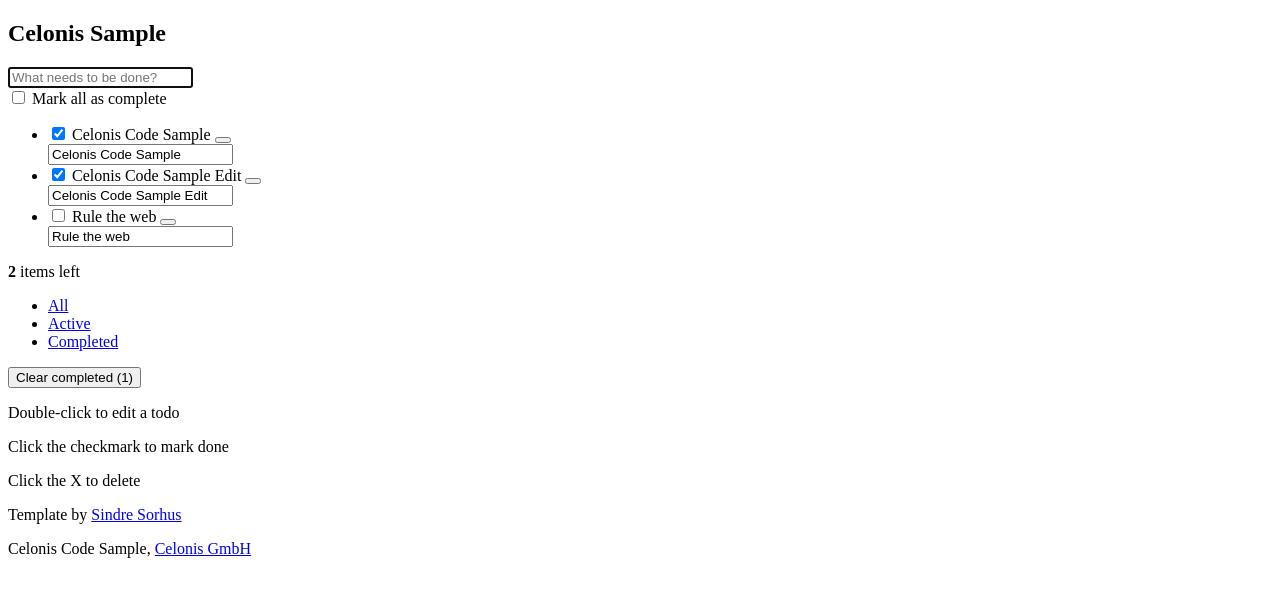
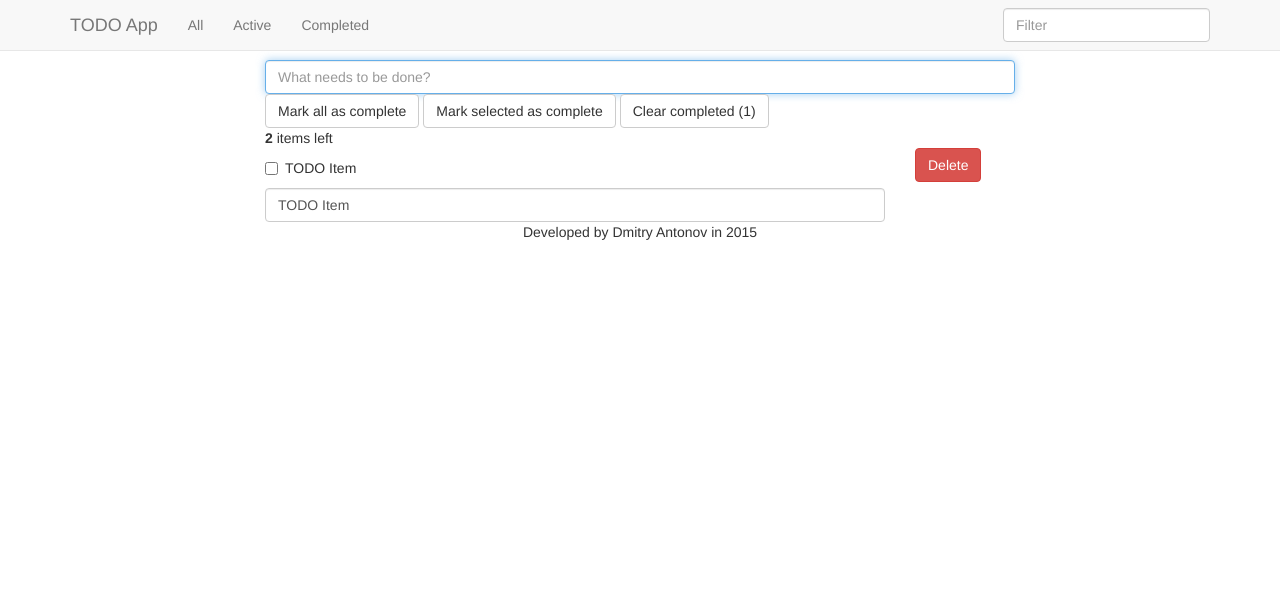
Before and after one commit to dimadesu/todo-app-angular, a website: page index.html in a window 1280 px wide. Drawn offline with nearby package versions, Linux system fonts and the light colour scheme; some packages are replaced by stand-ins of ours; a script that the page names is missing.

Commit message:
Added main JS libs. Rewritten html for bootstrap. Ajax error handling

```diff
--- a/css/app.css
+++ b/css/app.css
@@ -1 +1,3 @@
-/* base.css overrides */
+body {
+    padding-top: 60px;
+}
--- a/index.html
+++ b/index.html
@@ -1,79 +1,112 @@
 <!doctype html>
-<html lang="en">
+<html lang="en" ng-app="todo">
 <head>
 	<meta charset="utf-8">
-		<title>Celonis Code Sample • TodoMVC</title>
-		<link rel="stylesheet" href="bower_components/todomvc-common/base.css">
+	<title>TODO App Angular</title>
+	<link rel="stylesheet" href="bower_components/bootstrap/dist/css/bootstrap.css">
+	<!--<link rel="stylesheet" href="bower_components/todomvc-common/base.css">-->
 	<!-- CSS overrides - remove if you don't need it -->
 	<link rel="stylesheet" href="css/app.css">
+	<!-- Load Angular in head to prevent flash of view variables -->
+	<script src="bower_components/angular/angular.js"></script>
 </head>
 <body>
-		<section id="todoapp">
-			<header id="header">
-				<h1>Celonis Sample</h1>
-				<input id="new-todo" placeholder="What needs to be done?" autofocus>
-			</header>
+<nav class="navbar navbar-default navbar-fixed-top">
+	<div class="container">
+		<div class="navbar-header">
+			<button type="button" class="navbar-toggle collapsed" data-toggle="collapse" data-target="#bs-example-navbar-collapse-1">
+				<span class="sr-only">Toggle navigation</span>
+				<span class="icon-bar"></span>
+				<span class="icon-bar"></span>
+				<span class="icon-bar"></span>
+			</button>
+			<a class="navbar-brand" ui-sref="all">TODO App</a>
+		</div>
+		<div class="collapse navbar-collapse" id="bs-example-navbar-collapse-1">
+			<ul class="nav navbar-nav">
+				<li ui-sref-active="active"><a ui-sref="all">All</a></li>
+				<li ui-sref-active="active"><a ui-sref="active">Active</a></li>
+				<li ui-sref-active="active"><a ui-sref="completed">Completed</a></li>
+			</ul>
+			<form class="navbar-form navbar-right" role="search">
+				<div class="form-group">
+					<input
+						ng-model="search"
+						type="text"
+						class="form-control"
+						placeholder="Filter"/>
+				</div>
+			</form>
+		</div>
+	</div>
+</nav>
+<div class="container main-container">
+	<div class="row" ng-controller="AlertsCtrl">
+		<div class="col-xs-12" ng-if="alerts.length">
+			<alert ng-repeat="alert in alerts" type="{{alert.type}}" close="closeAlert($index)">{{alert.msg}}</alert>
+		</div>
+	</div>
+	<div class="row">
+		<div class="col-xs-8 col-xs-offset-2">
+			<ui-view></ui-view>
+			<div class="row">
+				<div class="col-xs-12">
+					<input class="form-control" placeholder="What needs to be done?" autofocus />
+				</div>
+			</div>
+			<div class="row">
+				<div class="col-xs-12">
+					<a class="btn btn-default">Mark all as complete</a>
+					<a class="btn btn-default">Mark selected as complete</a>
+					<!-- Hidden if no completed items are left ↓ -->
+					<a class="btn btn-default">Clear completed (1)</a>
+				</div>
+			</div>
+			<!-- This should hidden by default and shown when there are todos -->
+			<div class="row">
+				<div class="col-xs-12">
+					<!-- This should be `0 items left` by default -->
+					<strong>2</strong> items left
+				</div>
+			</div>
 			<!-- This section should be hidden by default and shown when there are todos -->
-			<section id="main">
-				<input id="toggle-all" type="checkbox">
-				<label for="toggle-all">Mark all as complete</label>
-				<ul id="todo-list">
+			<section>
 				<!-- These are here just to show the structure of the list items -->
 				<!-- List items should get the class `editing` when editing and `completed` when marked as completed -->
-					<li class="completed">
-						<div class="view">
-							<input class="toggle" type="checkbox" checked>
-							<label>Celonis Code Sample</label>
-							<button class="destroy"></button>
+				<div class="row">
+					<div class="col-xs-10">
+						<div class="checkbox">
+							<label>
+								<input type="checkbox" />
+								<span>
+									TODO Item
+								</span>
+							</label>
 						</div>
-						<input class="edit" value="Celonis Code Sample">
-					</li>
-                    <li class="editing">
-						<div class="view">
-							<input class="toggle" type="checkbox" checked>
-							<label>Celonis Code Sample Edit</label>
-							<button class="destroy"></button>
+						<input class="form-control" value="TODO Item" />
 					</div>
-						<input class="edit" value="Celonis Code Sample Edit">
-					</li>
-					<li>
-						<div class="view">
-							<input class="toggle" type="checkbox">
-							<label>Rule the web</label>
-							<button class="destroy"></button>
+					<div class="col-xs-2">
+						<a class="btn btn-danger">Delete</a>
 					</div>
-						<input class="edit" value="Rule the web">
-					</li>
-				</ul>
+				</div>
 			</section>
-			<!-- This footer should hidden by default and shown when there are todos -->
-			<footer id="footer">
-				<!-- This should be `0 items left` by default -->
-				<span id="todo-count"><strong>2</strong> items left</span>
-				<!-- Remove this if you don't implement routing -->
-				<ul id="filters">
-					<li>
-						<a class="selected" href="#/">All</a>
-					</li>
-					<li>
-						<a href="#/active">Active</a>
-					</li>
-					<li>
-						<a href="#/completed">Completed</a>
-					</li>
-				</ul>
-				<!-- Hidden if no completed items are left ↓ -->
-				<button id="clear-completed">Clear completed (1)</button>
-			</footer>
-		</section>
-		<footer id="info">
-			<p>Double-click to edit a todo</p>
-			<p>Click the checkmark to mark done</p>
-			<p>Click the X to delete</p>
-			<p>Template by <a href="http://github.com/sindresorhus">Sindre Sorhus</a></p>
-			<p>Celonis Code Sample, <a href="http://www.celonis.de">Celonis GmbH</a></p>
+		</div>
+	</div>
+</div>
+<footer class="text-center">
+	<div class="row">
+		<div class="col-xs-12">
+			<p>Developed by Dmitry Antonov in 2015</p>
+		</div>
+	</div>
 </footer>
 <!-- Scripts here. Don't remove this ↓ -->
+<script src="bower_components/jquery/dist/jquery.js"></script>
+<script src="bower_components/bootstrap/dist/js/bootstrap.js"></script>
+<script src="bower_components/angular-ui-router/release/angular-ui-router.js"></script>
+<script src="bower_components/angular-bootstrap/ui-bootstrap-tpls.js"></script>
 <script src="js/app.js"></script>
+<script src="js/alerts/alerts.js"></script>
+<script src="js/alerts/alerts-ctrl.js"></script>
 </body>
 </html>
--- /dev/null
+++ b/js/alerts/alerts-ctrl.js
@@ -0,0 +1,28 @@
+(function (angular) {
+
+    'use strict';
+
+    angular.module('todo.alerts')
+        .controller('AlertsCtrl', ['$scope', 'httpInterceptor', function ($scope, httpInterceptor) {
+
+            $scope.$watch(function(){
+                return httpInterceptor.errors.length;
+            }, function(newVal, oldVal){
+                if (newVal > oldVal) {
+                    var alerts = [];
+                    httpInterceptor.errors.map(function (error) {
+                        alerts.push(
+                            { type: 'danger', msg: error }
+                        );
+                    });
+                    $scope.alerts = alerts;
+                }
+            });
+
+            $scope.closeAlert = function(index) {
+                $scope.alerts.splice(index, 1);
+            };
+
+        }]);
+
+})(window.angular);
--- /dev/null
+++ b/js/alerts/alerts.js
@@ -0,0 +1,7 @@
+(function (angular) {
+
+    'use strict';
+
+    angular.module('todo.alerts', []);
+
+})(window.angular);
--- a/js/app.js
+++ b/js/app.js
@@ -1,6 +1,34 @@
-(function( window ) {
+(function(angular) {
 	'use strict';
 
-	// Your starting point. Enjoy the ride!
+	angular.module('todo', [
+		'ui.router',
+		'ui.bootstrap',
+		// Custom modules
+		'todo.alerts'
+	]).config(['$urlRouterProvider', '$provide', '$httpProvider',
+		function ($urlRouterProvider, $provide, $httpProvider) {
 
-})( window );
+			// Handle unmatched url
+			$urlRouterProvider.otherwise("/");
+
+			$provide.factory('httpInterceptor', function ($q) {
+				var interceptor = {
+					response: function (response) {
+						return response || $q.when(response);
+					},
+					responseError: function (rejection) {
+						interceptor.errors.push('Cannot load ' + rejection.config.url);
+						return $q.reject(rejection);
+					},
+					errors: []
+				};
+				return interceptor;
+			});
+
+			$httpProvider.interceptors.push('httpInterceptor');
+
+		}
+	]);
+
+})(window.angular);
```
Also changed, not shown: bower.json (+10 -5 lines), js/todo-model.js (added, +20 -0 lines), 1 other file. Lines whose indentation alone changed are shown as unchanged.
